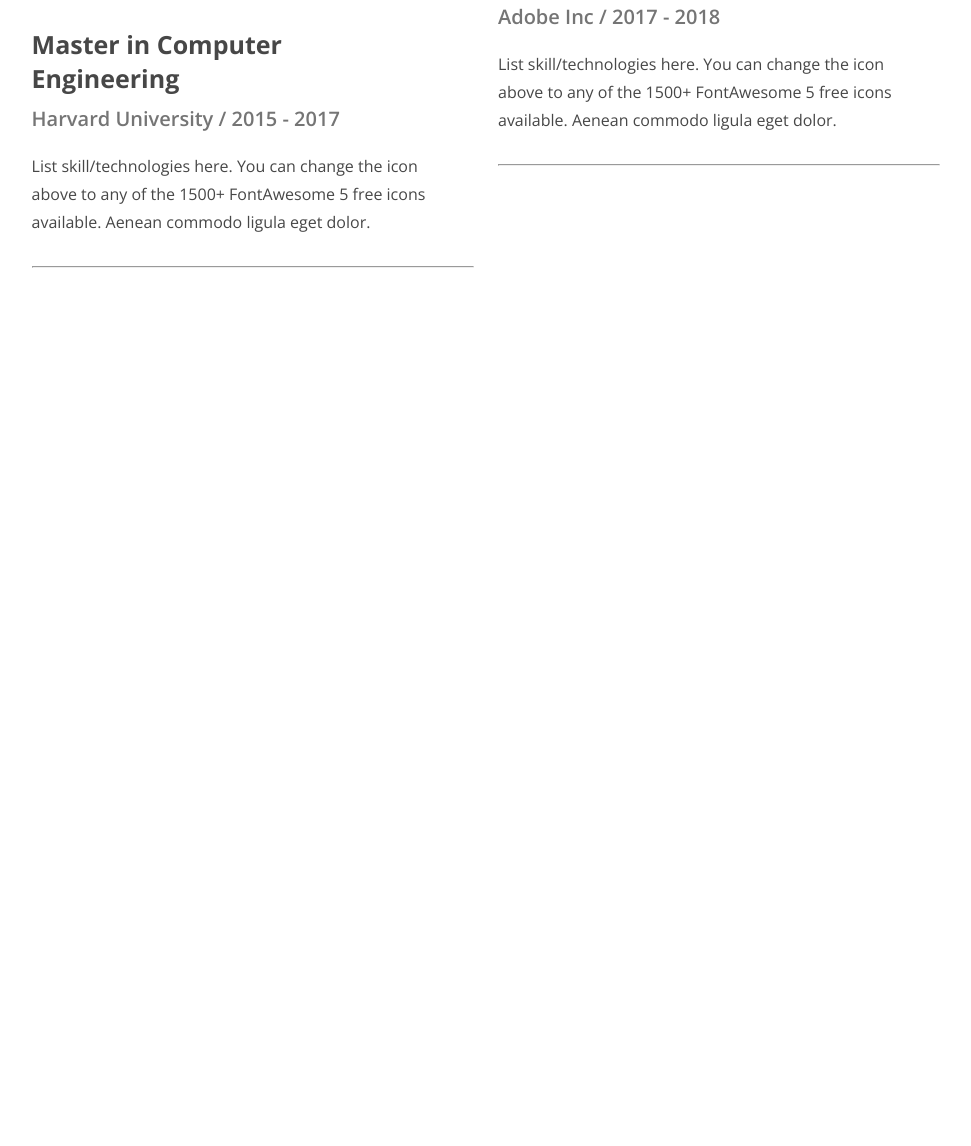
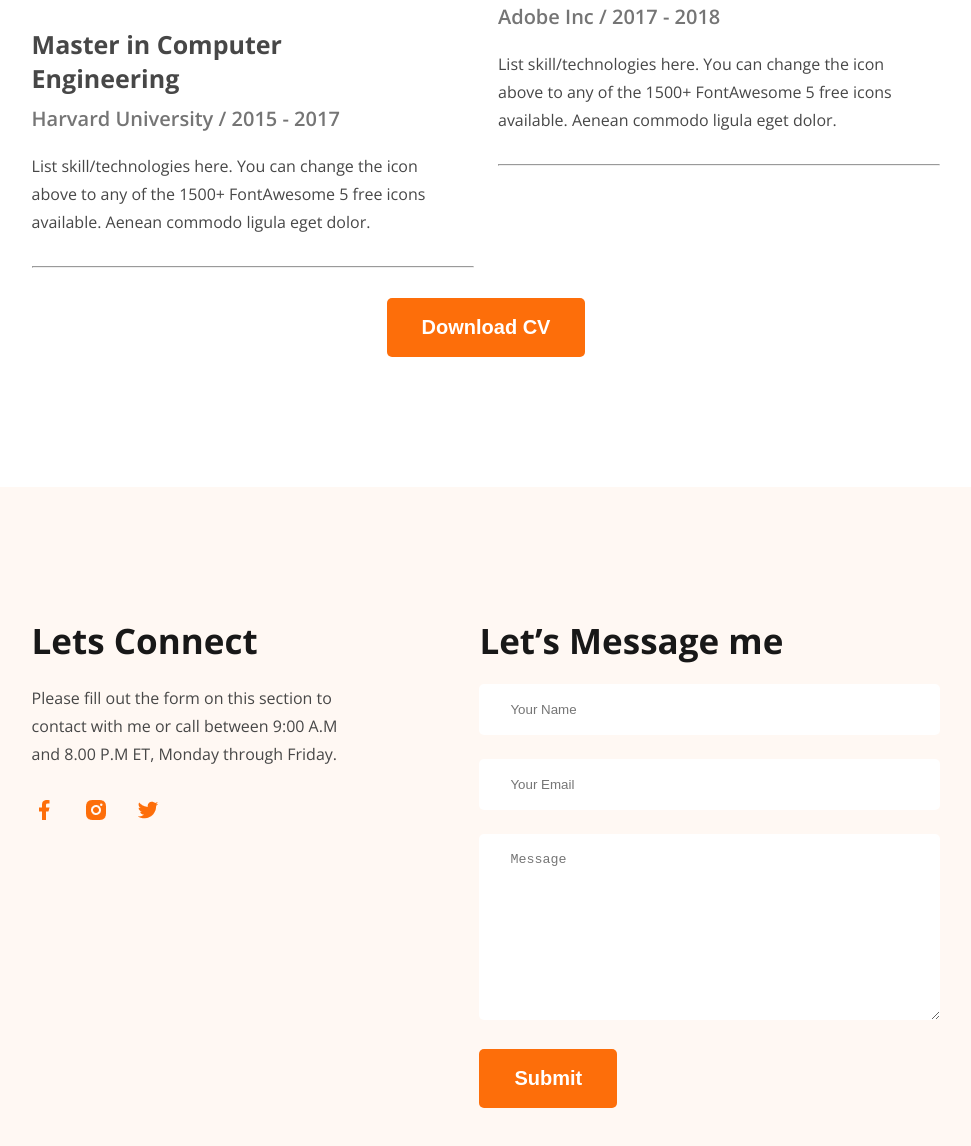
Before and after one commit to Shihabsayed/hero-dev-code, a plain HTML site: page index.html in a window 1280 px wide. Shown: the part 3265-4411 px from the top of the page, without its empty margins (154-1125 px from the left). Before the commit the page ends 3563 px from the top, so only its background shows below. Drawn offline with nearby package versions, Linux system fonts and the light colour scheme.

Commit message:
footer done

```diff
--- a/index.html
+++ b/index.html
@@ -156,7 +156,40 @@
         </div>
         <hr>
  </div>
-    </section>
+ </section>
+ <div class="textcenter"><button class="btn">Download CV</button>
+</div>
+<footer>
+<section class="footer-container">
+    <div class="social">
+        <h2>Lets Connect</h2>
+        <p>Please fill out the form on this section to contact with me or call between 9:00 A.M and 8.00 P.M ET, Monday through Friday.</p>
+        <div class="icons">
+            <a href=""><img src="images/icons/facebook.png" alt=""></a>
+            <a href=""><img src="images/icons/insta.png" alt=""></a>
+            <a href=""><img src="images/icons/twitter.png" alt=""></a>
+        </div>
+    </div>
+   <form class="form">
+    <h2>Let’s Message me</h2>
+    <div>
+        <input type="text" name="" id="" placeholder="Your Name">
+
+    </div>
+    <div class="">
+         <input type="text" name="" id="" placeholder="Your Email">
+
+    </div>
+    <div class="">
+        <textarea rows="10" name="" id="" placeholder="Message"></textarea>
+    </div>
+    <input class="btn" type="submit" value="Submit">
+
+
+   </form>
+</section>
+</footer>
+
 
 </body>
 </html>
--- a/styles/portfolio.css
+++ b/styles/portfolio.css
@@ -18,6 +18,9 @@
   font-weight: bold;
   color: white;
   cursor: pointer;
+}
+.textcenter{
+  text-align: center;
 }
 .section-heading{
   max-width: 827px;
@@ -207,3 +210,43 @@
   color: #474747;
 
 }
+footer{
+  margin-top: 130px;
+  padding: 130px 0;
+  background-color: #FFF8F3;
+}
+footer .footer-container{
+  width: 71%;
+  max-width: 1140px;
+  margin: 0 auto;
+  display: flex;
+  gap: 116px;
+}
+.footer-container .social{
+  max-width: 562px;
+}
+.footer-container h2{
+  font-size: 35px;
+  color: #181818;
+  margin-bottom: 20px;
+}
+.footer-container .social p{
+  color: #474747;
+  font-size: 16px;
+  line-height: 28px;
+  margin-bottom: 30px;
+}
+.footer-container .icons a{
+  margin-right: 24px;
+}
+.footer-container form input[type="text"],
+.footer-container form textarea
+{
+  width: 461px;
+ padding: 18px 31px;
+ margin-bottom: 24px;
+ border: none;
+ border-radius: 5px;
+ color: #757575;
+
+}
```
